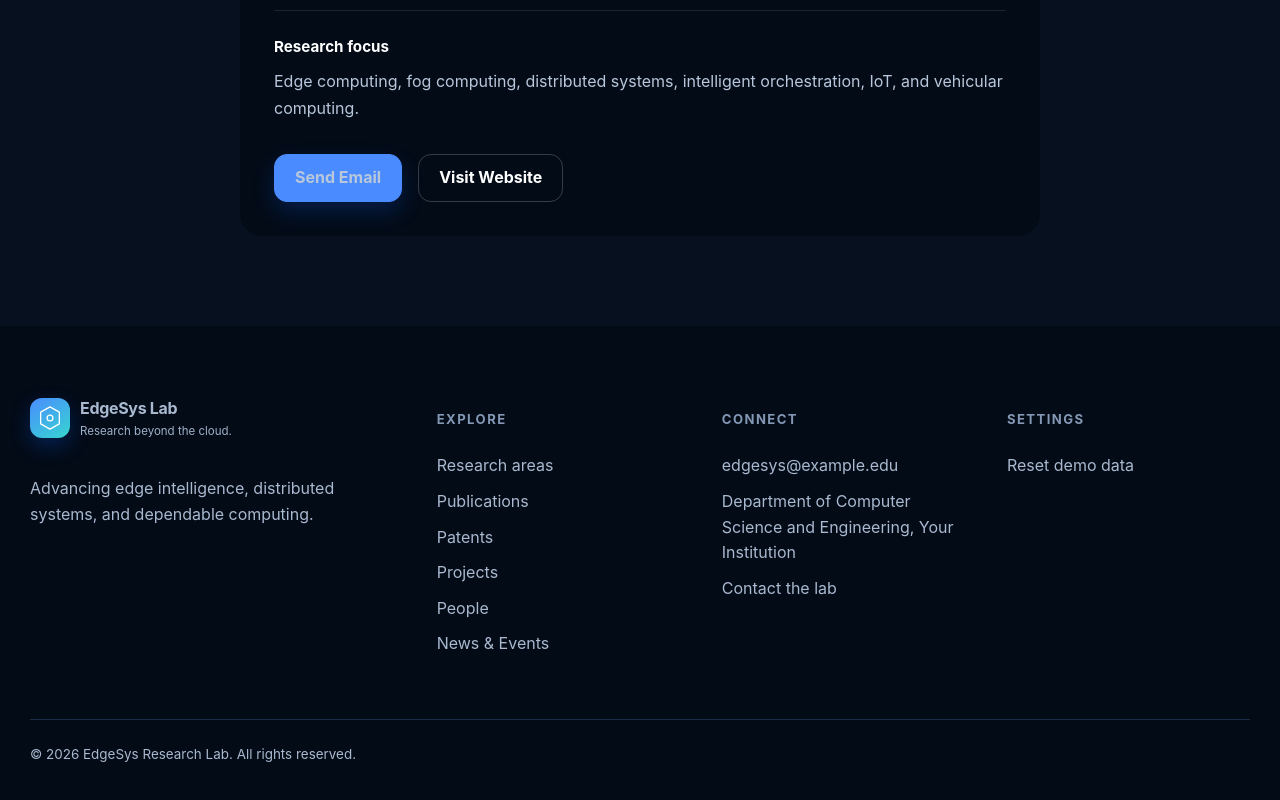
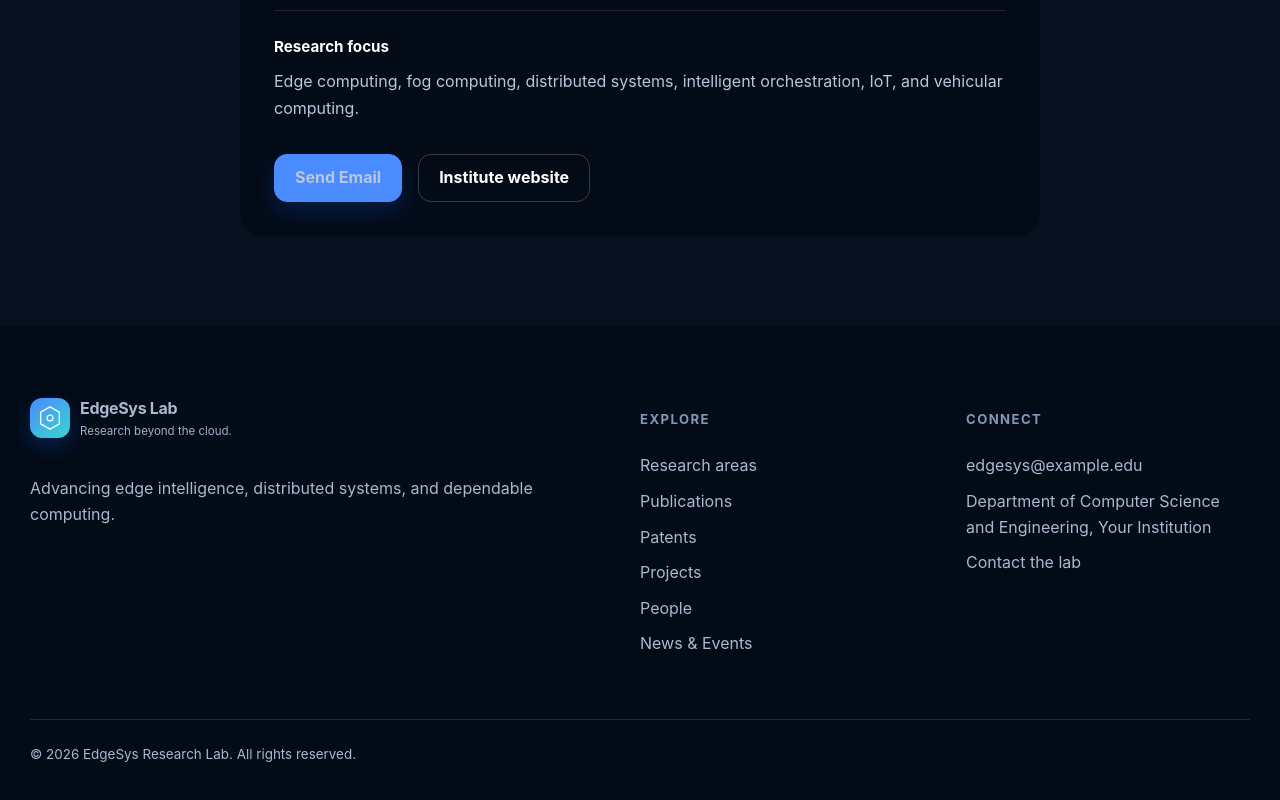
Before and after one commit to tom4k/edge-research-lab, a Next.js app: page /contact in a window 1280 px wide. Shown: the part 934-1734 px from the top of the page. Built offline with nearby package versions, Linux system fonts and the light colour scheme; no server answers.

Commit message:
feat: rename website button to Institute website and remove settings section from footer

```diff
--- a/src/app/contact/page.tsx
+++ b/src/app/contact/page.tsx
@@ -90,7 +90,7 @@ export default function ContactPage() {
                   rel="noopener noreferrer"
                   style={{ borderColor: 'rgba(255, 255, 255, 0.2)', color: '#fff' }}
                 >
-                  Visit Website
+                  Institute website
                 </a>
               )}
             </div>
--- a/src/app/globals.css
+++ b/src/app/globals.css
@@ -428,7 +428,7 @@ input:checked + .slider:before { transform: translateX(22px); }
 .modal-header { display: flex; justify-content: space-between; align-items: center; gap: 12px; }
 .modal-header h2 { margin: 0; }
 
-.site-footer { display: grid; grid-template-columns: 1.5fr repeat(3, 1fr); gap: 42px; padding: 70px max(24px, calc((100vw - var(--max-width)) / 2)) 30px; background: var(--navy); color: white; }
+.site-footer { display: grid; grid-template-columns: 2fr 1fr 1fr; gap: 42px; padding: 70px max(24px, calc((100vw - var(--max-width)) / 2)) 30px; background: var(--navy); color: white; }
 .site-footer h3 { font-size: .82rem; text-transform: uppercase; letter-spacing: .11em; color: #8498b5; }
 .site-footer > div { display: grid; align-content: start; gap: 10px; }
 .site-footer p, .site-footer a, .site-footer span, .site-footer button { color: #a9b9cf; }
--- a/src/components/SiteFooter.tsx
+++ b/src/components/SiteFooter.tsx
@@ -8,7 +8,7 @@ import { usePathname } from 'next/navigation';
 
 export const SiteFooter: React.FC = () => {
   const pathname = usePathname();
-  const { data, resetDemoData } = useData();
+  const { data } = useData();
 
   if (pathname?.startsWith('/admin')) {
     return null;
@@ -58,20 +58,6 @@ export const SiteFooter: React.FC = () => {
         {active.contact && <Link href="/contact">Contact the lab</Link>}
       </div>
 
-      <div>
-        <h3>Settings</h3>
-        <button
-          className="text-button"
-          onClick={() => {
-            if (confirm('Reset all content to original demonstration data?')) {
-              resetDemoData();
-            }
-          }}
-        >
-          Reset demo data
-        </button>
-      </div>
-
       <p className="copyright">
         © {new Date().getFullYear()} {s.labName}. All rights reserved.
       </p>
```
